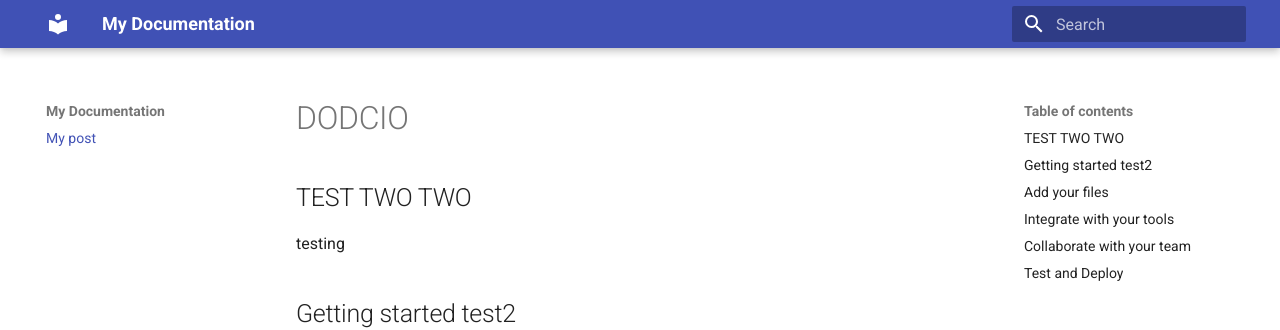
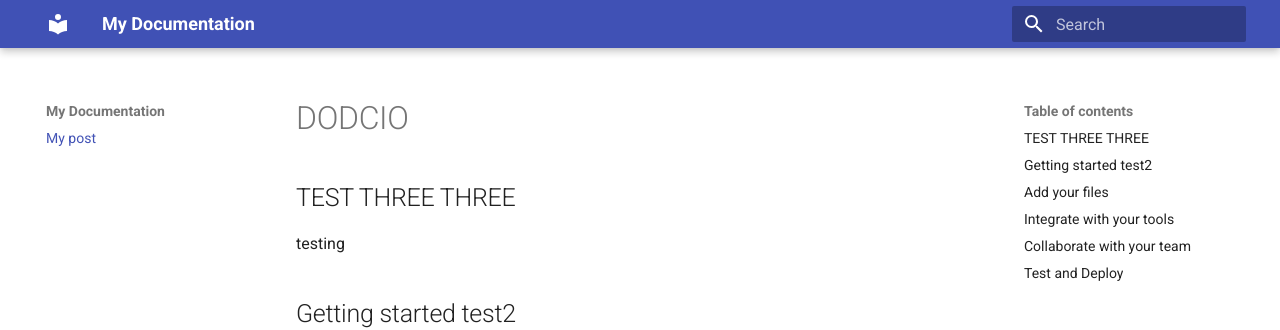
Before and after one commit to hshah-mitre-1/AI4SDLC-1, an MkDocs documentation site: the page built from docs/index.md, in a window 1280 px wide and 900 px high. Shown: the top 330 px of the window. Built offline with MkDocs 1.6.1 and Material for MkDocs 9.7.7, drawn with Linux system fonts in a browser that asks for light colours.

Commit message:
Update index.md

```diff
--- a/docs/index.md
+++ b/docs/index.md
@@ -3,7 +3,7 @@ title: My post
 author: That Would Be Me
 ---
 # DODCIO
-## TEST TWO TWO
+## TEST THREE THREE
 
 testing
 
```
